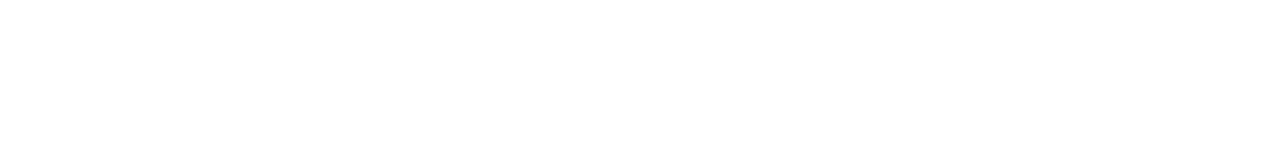
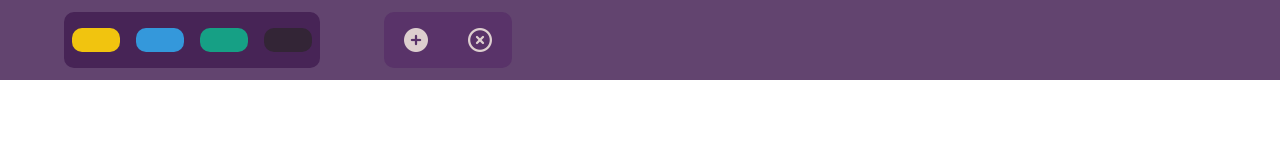
Before and after one commit to Sambhunath-Sahoo/jira, a plain HTML site: page index.html in a window 1280 px wide. Drawn offline with Linux system fonts and the light colour scheme.

Commit message:
navbar completed

```diff
--- a/index.html
+++ b/index.html
@@ -1,25 +1,34 @@
 <!DOCTYPE html>
 <html lang="en">
+
 <head>
-    <meta charset="UTF-8">
-    <meta http-equiv="X-UA-Compatible" content="IE=edge">
-    <meta name="viewport" content="width=device-width, initial-scale=1.0">
-    <link rel="stylesheet" href="style.css">
+    <meta charset="UTF-8" />
+    <meta http-equiv="X-UA-Compatible" content="IE=edge" />
+    <meta name="viewport" content="width=device-width, initial-scale=1.0" />
+    <link rel="stylesheet" href="https://cdnjs.cloudflare.com/ajax/libs/font-awesome/6.0.0-beta3/css/all.min.css" integrity="sha512-Fo3rlrZj/k7ujTnHg4CGR2D7kSs0v4LLanw2qksYuRlEzO+tcaEPQogQ0KaoGN26/zrn20ImR1DfuLWnOo7aBA==" crossorigin="anonymous" referrerpolicy="no-referrer" />
+    <link rel="stylesheet" href="style.css" />
     <title>JIRA TICKET CLONE</title>
 </head>
+
 <body>
     <div class="toolbox__container">
+        <!-- for priority  -->
         <div class="toolbox-priority__container">
-            <div class="color"></div>
-            <div class="color"></div>
-            <div class="color"></div>
-            <div class="color"></div>
+            <div class="lightpink toolbox-filter__color "></div>
+            <div class="lightblue toolbox-filter__color"></div>
+            <div class="lightgreen toolbox-filter__color"></div>
+            <div class="black toolbox-filter__color"></div>
         </div>
+        <!-- for modal open close -->
         <div class="toolbox-action__container">
-            <div class="add-btn"></div>
-            <div class="remove-btn"></div>
+            <div class="add-btn">
+                <i class="fas fa-plus-circle"></i>
+            </div>
+            <div class="remove-btn">
+                <i class="far fa-times-circle"></i>
+            </div>
         </div>
-
     </div>
 </body>
+
 </html>
--- a/style.css
+++ b/style.css
@@ -6,3 +6,76 @@ body {
     margin: 0;
     padding: 0;
 }
+
+.toolbox__container {
+    height: 5rem;
+    background-color: #421e52d3;
+    display: flex;
+    align-items: center;
+}
+
+.toolbox__container > * {
+    margin-left: 4rem;
+    border-radius: 10px;
+}
+
+.toolbox-priority__container {
+    height: 3.5rem;
+    width: 16rem;
+    background-color: #421e52d3;
+    display: flex;
+    justify-content: space-around;
+    align-items: center;
+}
+
+.toolbox-action__container {
+    height: 3.5rem;
+    width: 8rem;
+    background-color: #583069d3;
+    display: flex;
+}
+
+.toolbox-action__container > * {
+    display: flex;
+    justify-content: center;
+    align-items: center;
+    width: 50%;
+    font-size: 1.5rem;
+    color: rgb(221, 207, 207);
+}
+
+.toolbox-filter__color {
+    height: 1.5rem;
+    width: 3rem;
+    background-color: lightsalmon;
+    border-radius: 10px;
+}
+
+.lightpink {
+    background-color: #F1C40F;
+}
+
+.lightblue {
+    background-color: #3498DB;
+}
+
+.lightgreen {
+    background-color: #16A085;
+}
+
+.black {
+    background-color: rgba(41, 38, 38, 0.65);
+}
+
+.toolbox-action__container > *:hover
+ {
+    background-color: #30103dd3;
+    border-radius: 10px;
+    cursor: pointer;
+}
+
+.toolbox-priority__container > *:hover
+{
+   filter: brightness(65%);
+   cursor: pointer;
+}
```
